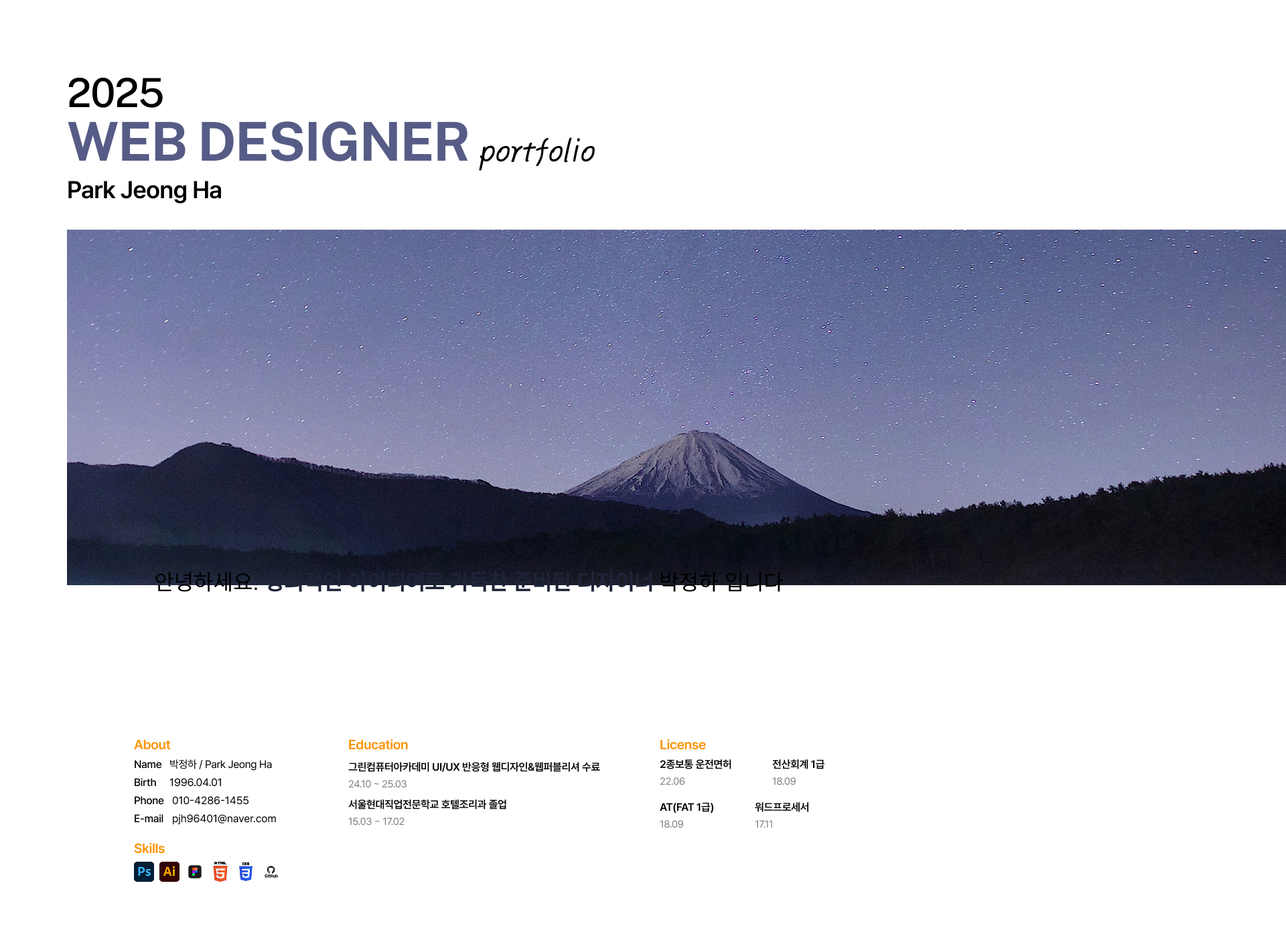
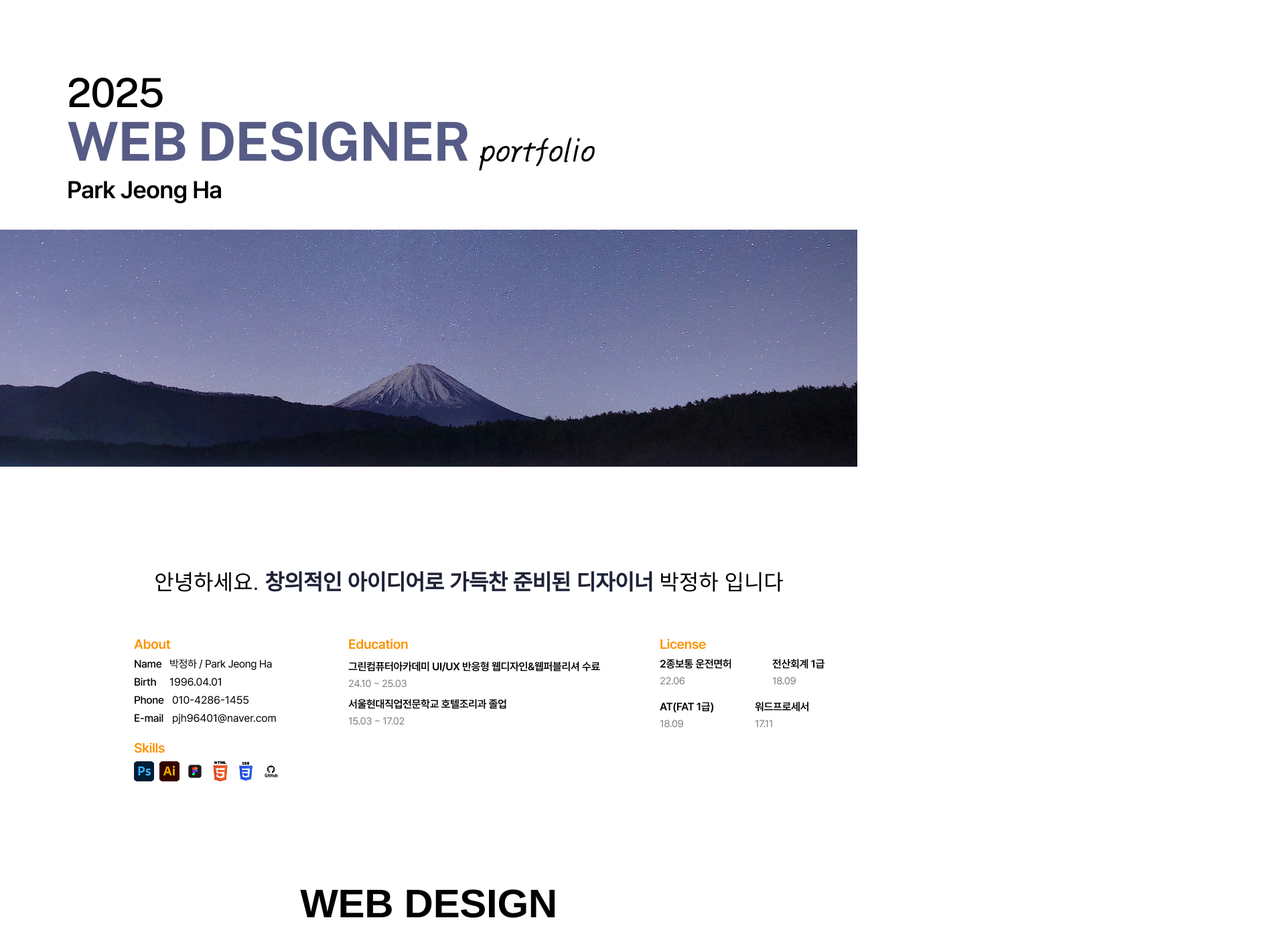
Before and after one commit to parkjeong401/parkjeongha, a plain HTML site: page index.html in a window 1280 px wide. Shown: the top 1383 px of the page at 67% size, 1920 px wide, since content can reach past the window. Drawn offline with nearby package versions, Linux system fonts and the light colour scheme.

Commit message:
Add files via upload

```diff
--- a/styles/index.css
+++ b/styles/index.css
@@ -1,4 +1,4 @@
-.title {position: relative; height:100vh; padding:100px;}
+.title {position: relative; height:100vh; padding:100px 0 0;}
 /* .title h1 {
     width:100%;
     margin:0 auto;
@@ -15,9 +15,11 @@
     margin-top:100px; letter-spacing:-0.02em;
     color:#fff;
 } */
-.title img {}
+.title > img {padding-left: 100px;}
 .title h1 {}
-.title h1 img {margin-top:35px;}
+.title h1 img {
+    margin-top:35px; width:100%;
+}
 /* .title .personal_contact {
     text-align:right;
     margin-top:300px;
@@ -78,7 +80,7 @@
     width:200px; /*프로필 사진크기*/
     border:1px solid #aaa; border-radius:20px;
 }
-.my_profile .right_c {display:flex; padding-top:300px;}
+.my_profile .right_c {display:flex; padding-top:150px;}
 .my_profile .right_c .l {margin-right:100px;}
 .my_profile .right_c .r {}
 .my_profile .my_info {
```
